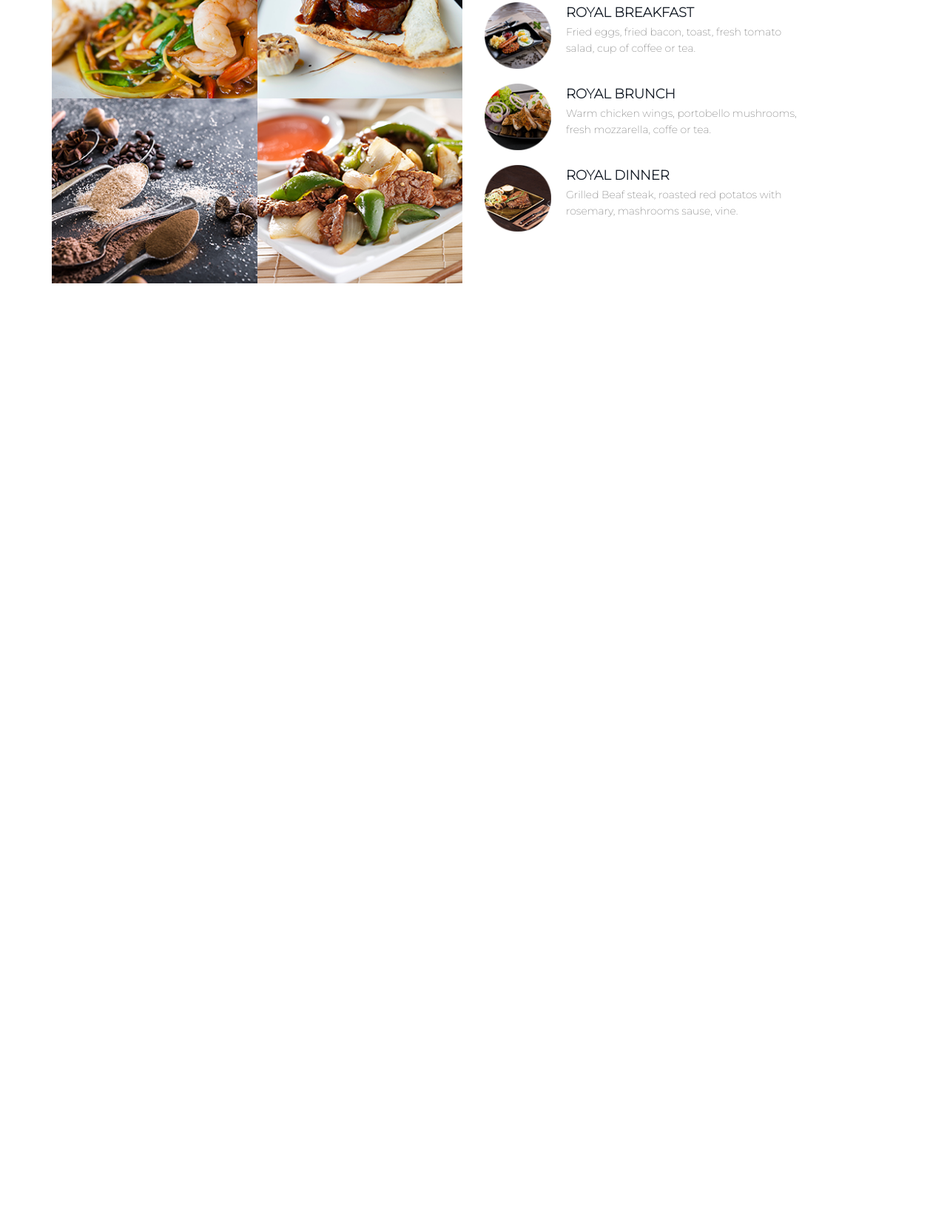
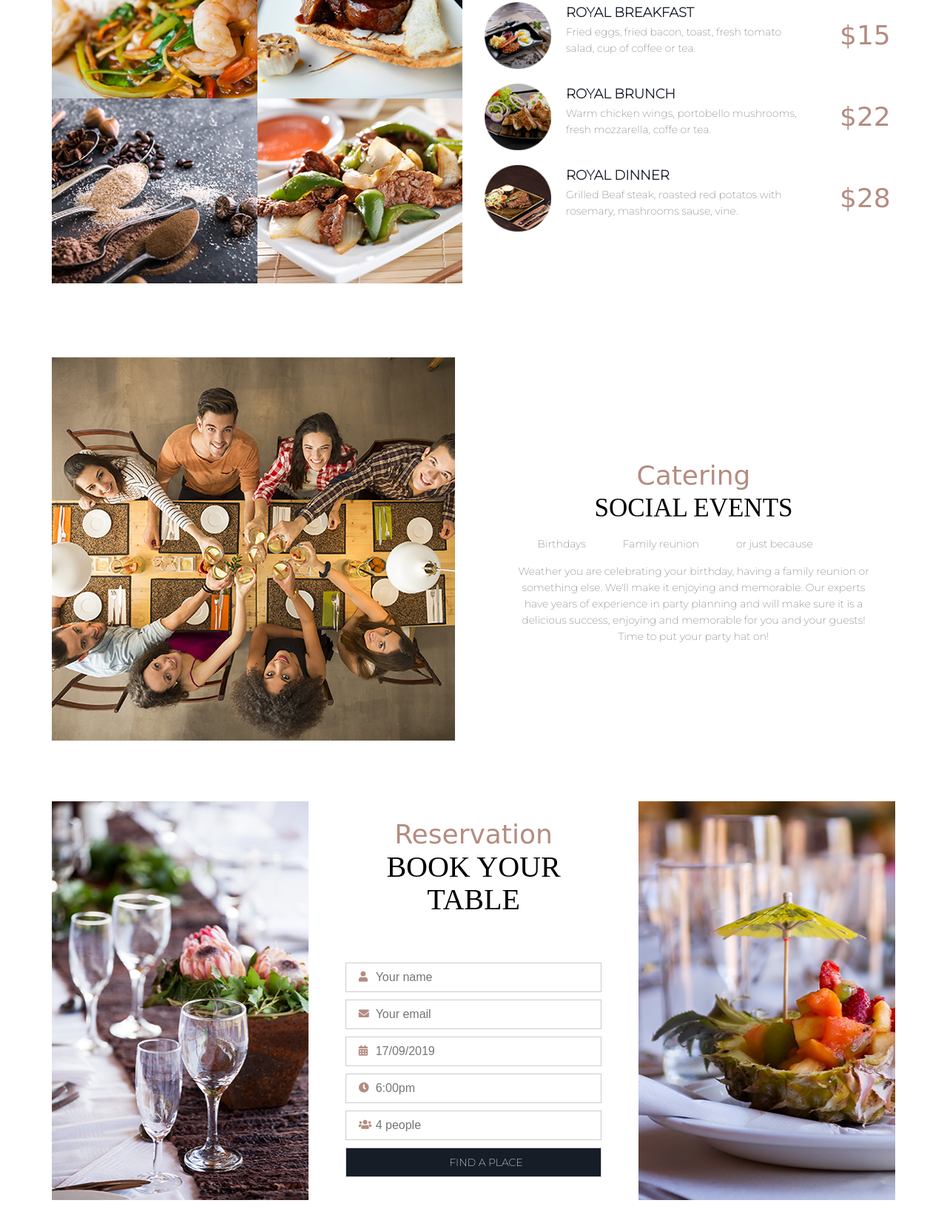
Before and after one commit to uche-inyama/restaurantPageJs, a website built with webpack: page dist/index.html in a window 1280 px wide. Shown: the part 1897-3550 px from the top of the page at 74% size. Before the commit the page ends 2280 px from the top, so only its background shows below. Built offline with Linux system fonts and the light colour scheme; a web font is replaced by a local one.

Commit message:
implement reservation section with styling.

```diff
--- /dev/null
+++ b/src/components/cateringServicesComponent/cateringService.js
@@ -0,0 +1,46 @@
+const main = document.querySelector('main');
+const row = document.createElement('div');
+const container = document.createElement('div');
+const cateringService = document.createElement('div');
+const socialEventImage = document.createElement('div');
+const cateringWriteUp = document.createElement('div');
+const header4 = document.createElement('h4');
+const header5 = document.createElement('h5');
+const header6 = document.createElement('h6');
+const paragragh = document.createElement('p');
+const categories = document.createElement('ul');
+
+row.setAttribute('class', 'row');
+container.setAttribute('class', 'container');
+cateringService.setAttribute('class', 'catering-services');
+socialEventImage.setAttribute('class', 'socialEventsImage');
+cateringWriteUp.setAttribute('class', 'cateringWriteUp');
+header5.setAttribute('class', 'socialEvents');
+categories.setAttribute('class', 'categories');
+
+main.append(row);
+row.append(container);
+container.append(cateringService);
+cateringService.append(socialEventImage);
+cateringService.append(cateringWriteUp);
+
+const socialEvents = ['Birthdays', 'Family reunion', 'or just because'];
+for (let i = 0; i < 3; i++) {
+  const list = document.createElement('li');
+  list.innerHTML = socialEvents[i];
+  categories.append(list);
+}
+header4.innerHTML = 'Catering';
+header5.innerHTML = 'SOCIAL EVENTS';
+header6.innerHTML = 'more details';
+cateringWriteUp.append(header4);
+cateringWriteUp.append(header5);
+cateringWriteUp.append(categories);
+cateringWriteUp.append(paragragh);
+paragragh.append(header6);
+paragragh.innerHTML = `Weather you are celebrating your birthday, having a family reunion or
+something else. We'll make it enjoying and memorable. Our experts
+have years of experience in party planning and will make sure it is a
+delicious success, enjoying and memorable for you and your guests!
+Time to put your party hat on!
+`;
--- a/src/components/menuComponent/menu.js
+++ b/src/components/menuComponent/menu.js
@@ -57,11 +57,14 @@ mozzarella, coffe or tea.`,
   `Grilled Beaf steak, roasted red potatos with rosemary,
 mashrooms sause, vine.`
 ];
+
+const price = [15, 22, 28];
 for (let i = 0; i < images.length; i++) {
   galleryImage2 = document.createElement('li');
   span1 = document.createElement('span');
   span2 = document.createElement('span');
   span2.setAttribute('class', 'price');
+  span2.innerHTML = `$${price[i]}`;
   header5 = document.createElement('h5');
   header5.innerHTML = headers5[i];
   paragraph = document.createElement('p');
--- /dev/null
+++ b/src/components/reservationComponent/reservation.js
@@ -0,0 +1,67 @@
+const main = document.querySelector('main');
+const row = document.createElement('div');
+const container = document.createElement('div');
+const reservationBooking = document.createElement('div');
+const reservationImage1 = document.createElement('div');
+const form1 = document.createElement('div');
+const form = document.createElement('form');
+const formheader = document.createElement('div');
+const header4 = document.createElement('h4');
+const header3 = document.createElement('h3');
+const reservationImage2 = document.createElement('div');
+const textboxWrapper = document.createElement('div');
+
+header4.innerHTML = 'Reservation';
+header3.innerHTML = 'Book your table';
+
+const list = [
+  'name-wrap',
+  'email-wrap',
+  'date-wrap',
+  'time-wrap',
+  'party-size-wrap',
+  'submit'
+];
+
+const placeholder = [
+  'Your name',
+  'Your email',
+  '17/09/2019',
+  '6:00pm',
+  '4 people'
+];
+
+row.setAttribute('class', 'row');
+container.setAttribute('class', 'container');
+reservationBooking.setAttribute('class', 'reservationBooking');
+reservationImage1.setAttribute('class', 'reservationImage1');
+form1.setAttribute('class', 'form');
+formheader.setAttribute('class', 'formheader');
+textboxWrapper.setAttribute('class', 'textbox-wrapper');
+reservationImage2.setAttribute('class', 'reservationImage2');
+
+main.append(row);
+row.append(container);
+container.append(reservationBooking);
+reservationBooking.append(reservationImage1);
+reservationBooking.append(form1);
+form1.append(formheader);
+formheader.append(header4);
+formheader.append(header3);
+form1.append(form);
+form.append(textboxWrapper);
+for (let i = 0; i < list.length; i++) {
+  const inputWrap = document.createElement('div');
+  const input = document.createElement('input');
+  inputWrap.setAttribute('class', `${list[i]} input-wrap`);
+  input.setAttribute('placeholder', `${placeholder[i]}`);
+  input.setAttribute('type', 'text');
+  inputWrap.append(input);
+  textboxWrapper.append(inputWrap);
+}
+reservationBooking.append(reservationImage2);
+
+const submitButton = document.querySelector('.submit').firstChild;
+submitButton.setAttribute('class', 'submit');
+submitButton.setAttribute('type', 'submit');
+submitButton.setAttribute('value', 'Find a place');
--- a/src/index.css
+++ b/src/index.css
@@ -229,3 +229,162 @@ h2 {
   color: #777;
   font-family: 'Montserrat', Ariel, sans-serif;
 }
+
+/* Catering services */
+.catering-services {
+  display: grid;
+  grid-template-columns: repeat(2, 1fr);
+  grid-auto-rows: 550px;
+  grid-gap: 50px;
+  padding: 100px 70px 0 70px;
+}
+.socialEventsImage {
+  background: url('./components/cateringServicesComponent/img-10.jpg') no-repeat;
+}
+.cateringWriteUp {
+  text-align: center;
+  display: flex;
+  flex-direction: column;
+  justify-content: center;
+}
+.cateringWriteUp > h4 {
+  color: #b48c80;
+  font-size: 36px;
+  font-family: 'Montez', cursive;
+  line-height: 25px;
+  margin-bottom: 10px;
+}
+.cateringWriteUp h5.socialEvents {
+  font-family: 'Suranna', serif;
+  text-transform: uppercase;
+  color: #000;
+  font-size: 35px;
+  line-height: 44px;
+  margin-bottom: 15px;
+}
+.categories {
+  display: flex;
+  justify-content: center;
+  list-style: circle;
+  padding: 0 20px;
+}
+.categories li {
+  margin-right: 50px;
+  font-size: 14px;
+  font-weight: 550;
+  line-height: 22px;
+  color: #777;
+  font-family: 'Montserrat', Ariel, sans-serif;
+}
+.cateringWriteUp p {
+  color: #777;
+  font-size: 14px;
+  font-weight: 550;
+  line-height: 22px;
+  padding: 15px 30px;
+  font-family: 'Montserrat', Ariel, sans-serif;
+}
+.cateringWriteUp h6 {
+  font-family: 'Suranna', serif;
+  text-transform: uppercase;
+  color: #000;
+  font-size: 20px;
+  line-height: 44px;
+}
+
+/* Reservation & Booking */
+.reservationBooking {
+  display: grid;
+  grid-template-columns: repeat(3, 1fr);
+  grid-auto-rows: 550px;
+  grid-gap: 50px;
+  padding: 50px 70px 20px 70px;
+}
+.reservationImage1 {
+  background: url('./components/reservationComponent/img-02.jpg') no-repeat;
+}
+.reservationImage2 {
+  background: url('./components/reservationComponent/img-03.jpg') no-repeat;
+}
+input {
+  width: 100%;
+  height: 40px;
+  padding-left: 40px;
+  font-size: inherit;
+  font-weight: 400;
+  color: #777;
+  border: 1px solid #ccc;
+}
+.form {
+  display: flex;
+  flex-direction: column;
+  justify-content: space-around;
+}
+.formheader {
+  text-align: center;
+}
+.formheader h4 {
+  color: #b48c80;
+  font-size: 36px;
+  font-family: 'Montez', cursive;
+  line-height: 25px;
+  margin-bottom: 10px;
+}
+.formheader h3 {
+  font-family: 'Suranna', serif;
+  text-transform: uppercase;
+  color: #000;
+  font-size: 40px;
+  line-height: 44px;
+}
+.input-wrap {
+  position: relative;
+  margin-bottom: 10px;
+  color: #777777;
+}
+.name-wrap:before,
+.email-wrap:before,
+.date-wrap:before,
+.time-wrap:before,
+.party-size-wrap:before {
+  position: absolute;
+  font-family: 'Font Awesome\ 5 Free';
+  font-size: 14px;
+  display: block;
+  top: 12px;
+  left: 18px;
+  z-index: 1;
+}
+.name-wrap:before {
+  content: '\f007';
+  color: #b48c80;
+  font-weight: 900;
+}
+.email-wrap:before {
+  content: '\f0e0';
+  color: #b48c80;
+  font-weight: 900;
+}
+.date-wrap:before {
+  content: '\f073';
+  color: #b48c80;
+  font-weight: 900;
+}
+.time-wrap:before {
+  content: '\f017';
+  color: #b48c80;
+  font-weight: 900;
+}
+
+.party-size-wrap:before {
+  content: '\f0c0';
+  color: #b48c80;
+  font-weight: 900;
+}
+.submit {
+  color: #fff;
+  background-color: #161d27;
+  font-family: 'Montserrat', Arial, sans-serif;
+  font-size: 14px;
+  text-transform: uppercase;
+}
--- a/src/index.js
+++ b/src/index.js
@@ -12,3 +12,5 @@ import './components/headerComponent/nav.js';
 import './components/heroComponent/hero.js';
 import './components/ourStoryComponent/ourStory.js';
 import './components/menuComponent/menu.js';
+import './components/cateringServicesComponent/cateringService.js';
+import './components/reservationComponent/reservation.js';
--- a/webpack.config.js
+++ b/webpack.config.js
@@ -17,7 +17,7 @@ module.exports = {
           {
             loader: MiniCssExtractPlugin.loader,
             options: {
-              publicPath: '../'
+              publicPath: './'
             }
           },
           'css-loader'
```
Also changed, not shown: dist/2927623cc35f03f2f286532c802db6fa.jpg (added), dist/440fbbbf6ecf53a1d84ae812f4623e84.jpg (added), dist/741ddcab5304315cbe7c29b53c34878d.jpg (added), dist/bundle.js, dist/main.css, src/components/cateringServicesComponent/img-10.jpg (added), src/components/reservationComponent/img-02.jpg (added), src/components/reservationComponent/img-03.jpg (added).
